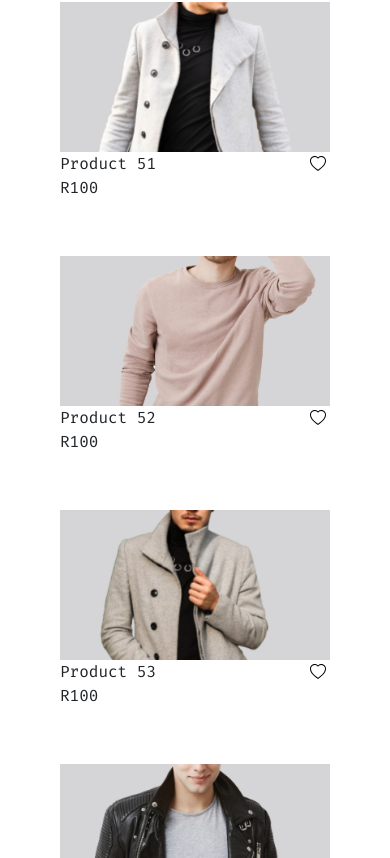
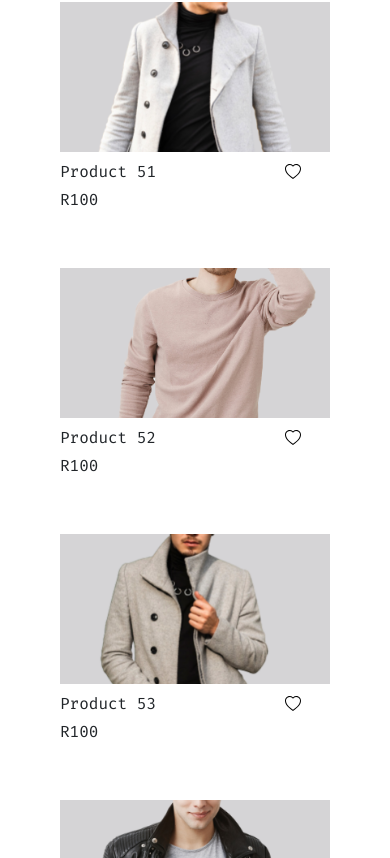
Before and after one commit to Sihle-Thwa/OpenShop, a React (Vite) app in the folder client/: page / in a window 390 px wide. Shown: the part 1406-2264 px from the top of the page. Built offline with nearby package versions, Linux system fonts and the light colour scheme.

Commit message:
fix: make ProductCard image responsive and adjust layout for better alignment

```diff
--- a/client/src/components/ProductCard.jsx
+++ b/client/src/components/ProductCard.jsx
@@ -41,14 +41,14 @@ function ProductCard({ product }) {
           alt={product.name}
           onClick={handleProductClick}
           style={{ cursor: "pointer" }}
-          className="product-image"
+          className="product-image img-fluid" // Make the image responsive
         />
-        <div className="row d-flex justify-content-between align-items-center">
-          <div className="col-10 text-start">{product.name}</div>
+        <div className="row d-flex justify-content-between align-items-center mt-2">
+          <div className="col-8 col-md-10 text-start">{product.name}</div>
           <span
             role="button"
             tabIndex="0"
-            className={`col-2 p-1 rounded-circle d-flex justify-content-center align-items-center`}
+            className={`col-4 col-md-2 p-1 rounded-circle d-flex justify-content-center align-items-center`}
             onClick={handleClick}
             onKeyPress={(e) => e.key === "Enter" && handleClick()} // Allows keyboard interaction
             style={{ cursor: "pointer" }}
@@ -60,7 +60,7 @@ function ProductCard({ product }) {
             )}
           </span>
         </div>
-        <div className="row d-flex justify-content-between">
+        <div className="row d-flex justify-content-between mt-1">
           <div className="col-6 text-start">R{product.price}</div>
         </div>
       </div>
```
